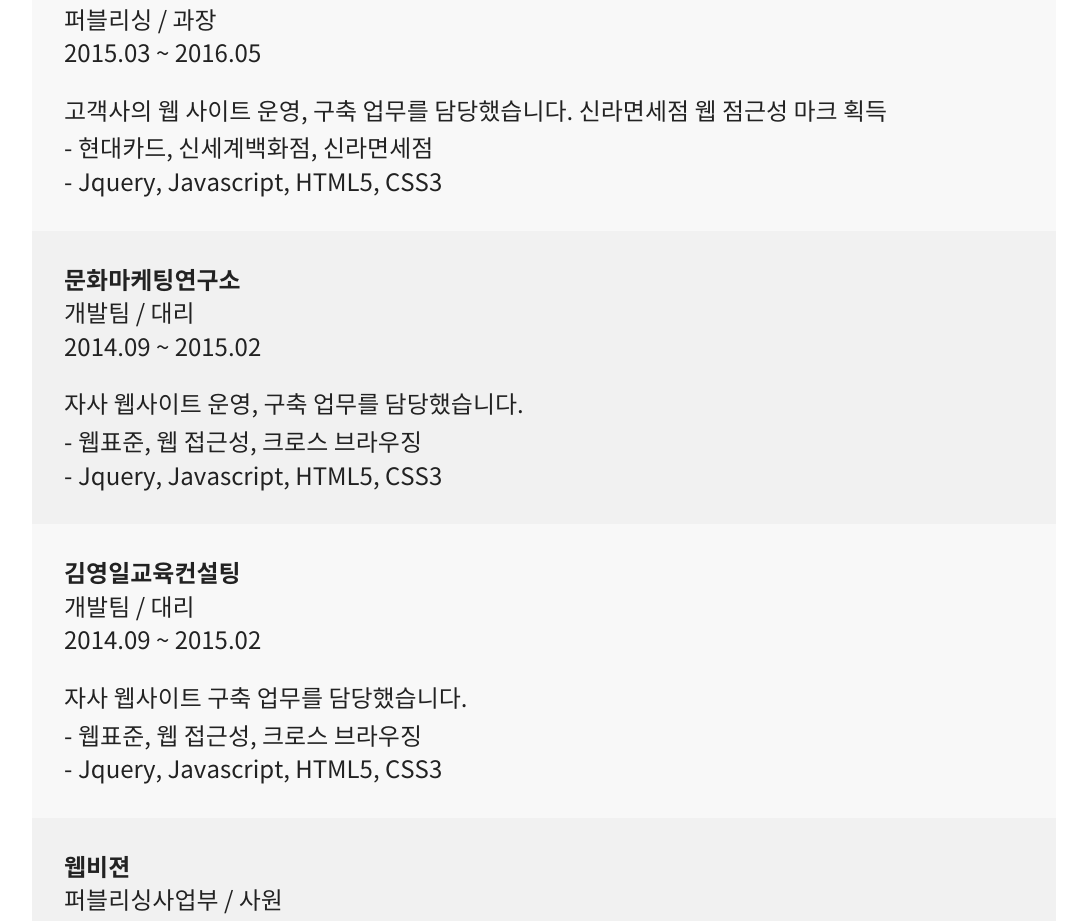
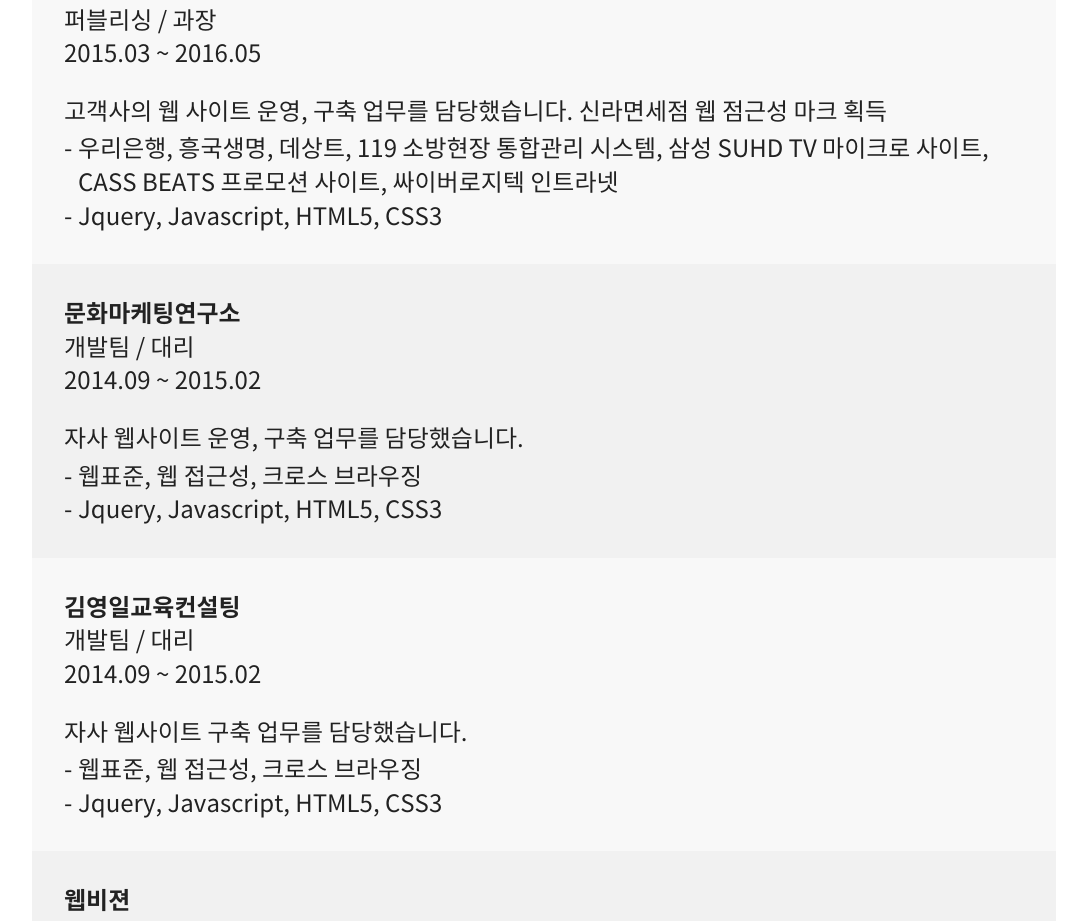
Before and after one commit to kei5693/my-portfolio, a React (Create React App) app: page / in a window 1280 px wide. Shown: the part 4082-5003 px from the top of the page, without its empty margins (96-1183 px from the left). Built offline with nearby package versions, Linux system fonts and the light colour scheme.

Commit message:
프로필 수정

```diff
--- a/src/App.js
+++ b/src/App.js
@@ -381,7 +381,7 @@
       position:   '과장',
       period:     '2015.03 ~ 2016.05',
       work:       '고객사의 웹 사이트 운영, 구축 업무를 담당했습니다. 신라면세점 웹 점근성 마크 획득',
-      client:     '현대카드, 신세계백화점, 신라면세점',
+      client:     '우리은행, 흥국생명, 데상트, 119 소방현장 통합관리 시스템, 삼성 SUHD TV 마이크로 사이트, CASS BEATS 프로모션 사이트, 싸이버로지텍 인트라넷',
       skill:      'Jquery, Javascript, HTML5, CSS3'
     },
     {
```
